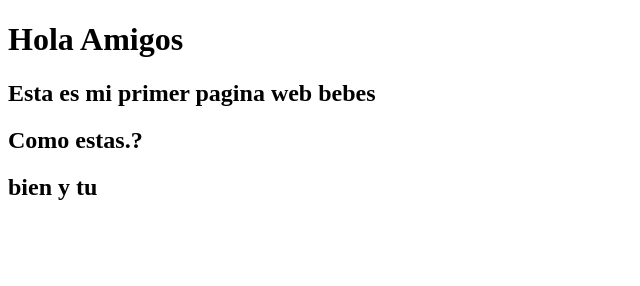
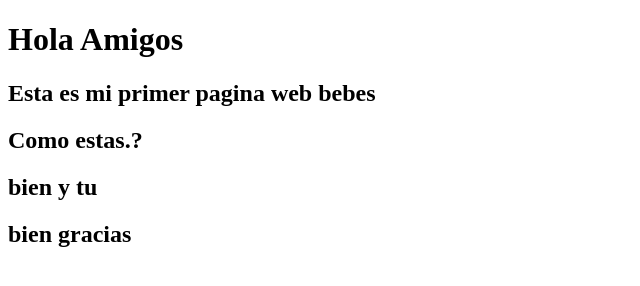
Before and after one commit to Bebo101010/git_lab02, a plain HTML site: page index.html in a window 1280 px wide. Shown: the whole page, without its empty margins (0-640 px from the left). Drawn offline with Linux system fonts and the light colour scheme.

Commit message:
Se agrego un nuevo h2

```diff
--- a/index.html
+++ b/index.html
@@ -10,5 +10,6 @@
     <h2>Esta es mi primer pagina web bebes</h2>
     <h2>Como estas.?</h2>
     <h2>bien y tu</h2>
+    <h2>bien gracias</h2>
 </body>
 </html>
```
